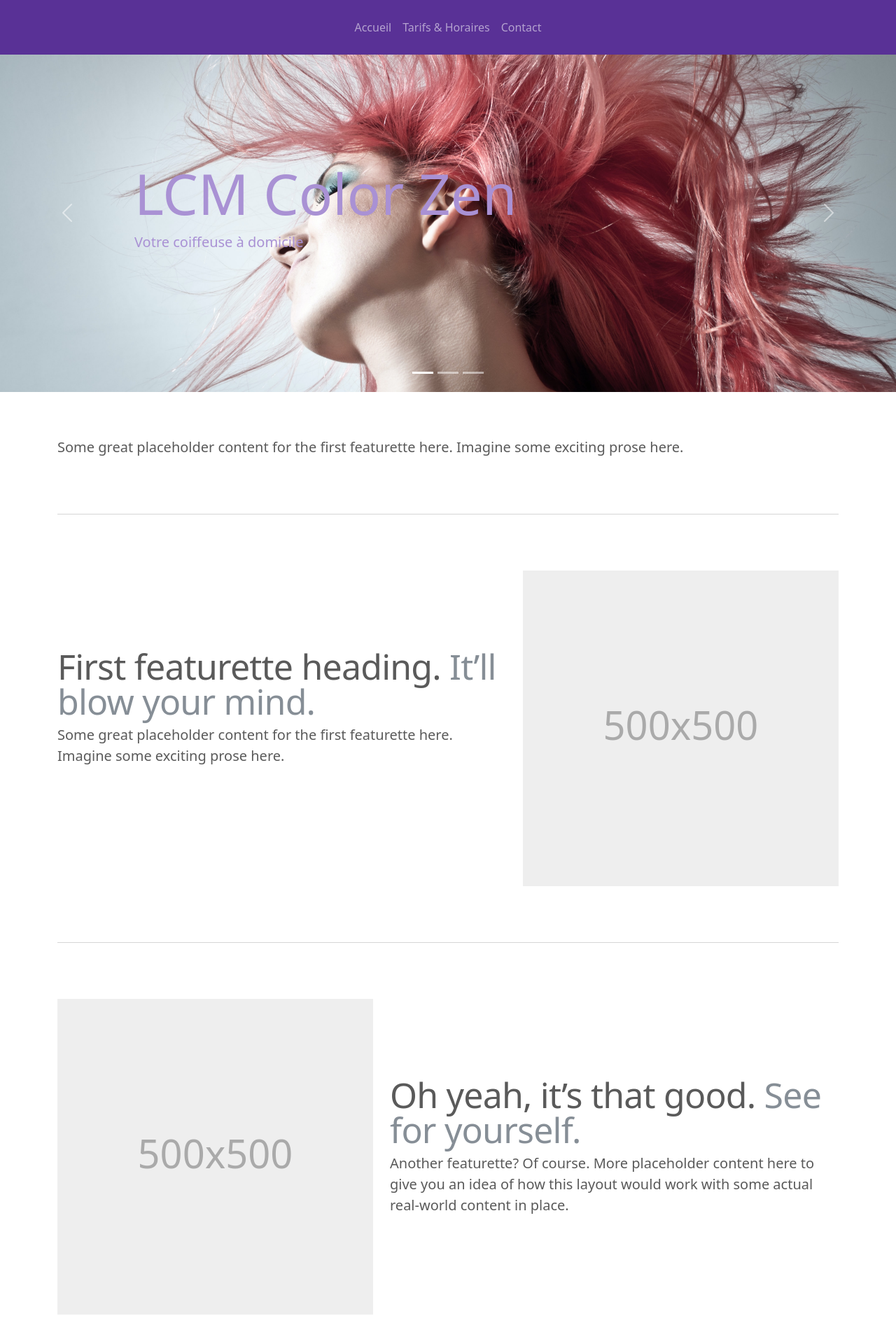
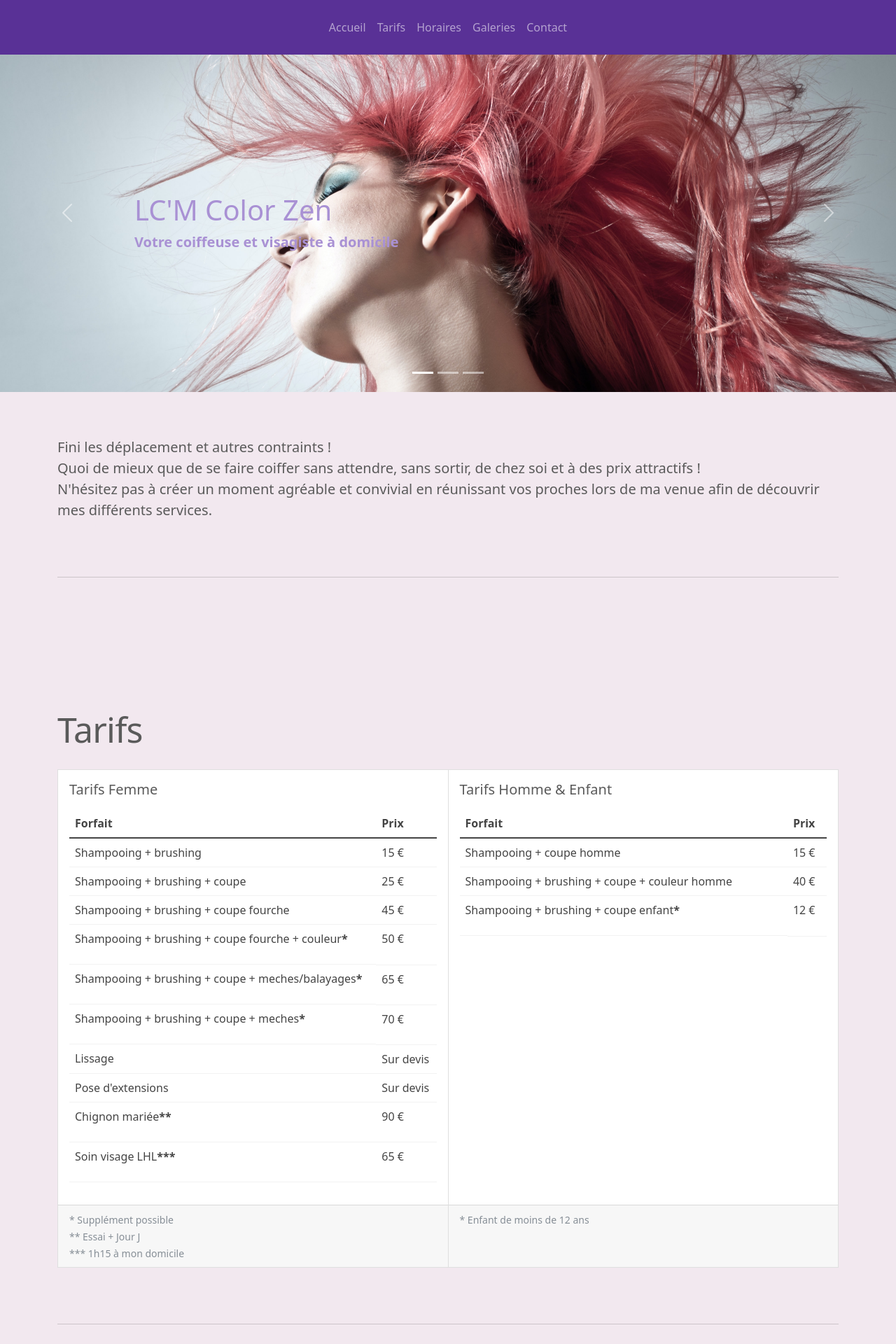
Before and after one commit to Danycm1/lcmcolor, a Flask app: page / in a window 1280 px wide. Shown: the top 1920 px of the page at 70% size. Run offline with Flask 2, Linux system fonts and the light colour scheme; some libraries are stand-ins or nearby versions.

Commit message:
feat: More work into prices, few edits to the carousel

```diff
--- /dev/null
+++ b/static/main.css
@@ -0,0 +1,3 @@
+body {
+    background-color: #F2E8EF;
+}
--- a/templates/index.html
+++ b/templates/index.html
@@ -26,6 +26,7 @@
   </style>
 
   <link href="../static/carousel.css" rel="stylesheet">
+  <link href="../static/main.css" rel="stylesheet">
 </head>
 
 <body>
@@ -44,7 +45,13 @@
               <a class="nav-link" aria-current="page" href="#">Accueil</a>
             </li>
             <li class="nav-item">
-              <a class="nav-link" href="#">Tarifs & Horaires</a>
+              <a class="nav-link" href="#">Tarifs</a>
+            </li>
+            <li class="nav-item">
+              <a class="nav-link" href="#">Horaires</a>
+            </li>
+            <li class="nav-item">
+              <a class="nav-link" href="#">Galeries</a>
             </li>
             <li class="nav-item">
               <a class="nav-link" href="#">Contact</a>
@@ -73,8 +80,8 @@
 
           <div class="container">
             <div class="carousel-caption text-start text-secondary">
-              <h1 class="display-1">LCM Color Zen</h1>
-              <p class="font-weight-bold">Votre coiffeuse à domicile</p>
+              <h1>LC'M Color Zen</h1>
+              <p class="fw-bolder">Votre coiffeuse et visagiste à domicile</p>
             </div>
           </div>
         </div>
@@ -85,10 +92,9 @@
           </svg>
 
           <div class="container">
-            <div class="carousel-caption">
-              <h1>Another example headline.</h1>
-              <p>Some representative placeholder content for the second slide of the carousel.</p>
-              <p><a class="btn btn-lg btn-primary" href="#">Learn more</a></p>
+            <div class="carousel-caption text-secondary">
+              <h1>LC'M Color Zen</h1>
+              <p class="fw-bolder">Coloriste Visagiste</p>
             </div>
           </div>
         </div>
@@ -99,10 +105,9 @@
           </svg>
 
           <div class="container">
-            <div class="carousel-caption text-end">
-              <h1>One more for good measure.</h1>
-              <p>Some representative placeholder content for the third slide of this carousel.</p>
-              <p><a class="btn btn-lg btn-primary" href="#">Browse gallery</a></p>
+            <div class="carousel-caption text-end text-secondary">
+              <h1>LC'M Color Zen</h1>
+              <p class="fw-bolder">Soin visage LHL</p>
             </div>
           </div>
         </div>
@@ -120,25 +125,125 @@
     <!-- Container -->
     <div class="container marketing">
       <!-- Line between features -->
-      <p class="lead">Some great placeholder content for the first featurette here. Imagine some exciting prose
-        here.</p>
+      <p class="lead">Fini les déplacement et autres contraints ! <br> Quoi de mieux que de se faire coiffer sans
+        attendre,
+        sans sortir,
+        de chez soi et à des prix attractifs !<br> N'hésitez pas à créer un moment agréable et convivial en réunissant
+        vos
+        proches
+        lors de ma venue afin de découvrir mes différents services.
+      </p>
       <hr class="featurette-divider">
 
       <div class="row featurette">
         <div class="col-md-7">
-          <h2 class="featurette-heading">First featurette heading. <span class="text-muted">It’ll blow your mind.</span>
-          </h2>
-          <p class="lead">Some great placeholder content for the first featurette here. Imagine some exciting prose
-            here.</p>
+          <h2 class="featurette-heading">Tarifs</h2>
+          <br>
         </div>
-        <div class="col-md-5">
-          <svg class="bd-placeholder-img bd-placeholder-img-lg featurette-image img-fluid mx-auto" width="500"
-            height="500" xmlns="http://www.w3.org/2000/svg" role="img" aria-label="Placeholder: 500x500"
-            preserveAspectRatio="xMidYMid slice" focusable="false">
-            <title>Placeholder</title>
-            <rect width="100%" height="100%" fill="#eee" /><text x="50%" y="50%" fill="#aaa" dy=".3em">500x500</text>
-          </svg>
+        <div class="table-responsive-lg">
+          <div class="card-group">
+            <!-- Table femme -->
+            <div class="card">
+              <div class="card-body">
+                <h5 class="card-title">Tarifs Femme</h5>
+                <p class="card-text">
+                <table class="table table-hover">
+                  <thead>
+                    <tr>
+                      <th scope="col">Forfait</th>
+                      <th scope="col">Prix</th>
+                    </tr>
+                  </thead>
+                  <tbody>
+                    <tr>
+                      <td>Shampooing + brushing</td>
+                      <td>15 €</td>
+                    </tr>
+                    <tr>
+                      <td>Shampooing + brushing + coupe</td>
+                      <td>25 €</td>
+                    </tr>
+                    <tr>
+                      <td>Shampooing + brushing + coupe fourche</td>
+                      <td>45 €</td>
+                    </tr>
+                    <tr>
+                      <td class="d-flex">Shampooing + brushing + coupe fourche + couleur<p class="fw-bolder">*</p>
+                      </td>
+                      <td>50 €</td>
+                    </tr>
+                    <tr>
+                      <td class="d-flex">Shampooing + brushing + coupe + meches/balayages<p class="fw-bolder">*</p>
+                      </td>
+                      <td>65 €</td>
+                    </tr>
+                    <tr>
+                      <td class="d-flex">Shampooing + brushing + coupe + meches<p class="fw-bolder">*</p>
+                      </td>
+                      <td>70 €</td>
+                    </tr>
+                    <tr>
+                      <td>Lissage</td>
+                      <td>Sur devis</td>
+                    </tr>
+                    <tr>
+                      <td>Pose d'extensions</td>
+                      <td>Sur devis</td>
+                    </tr>
+                    <tr>
+                      <td class="d-flex">Chignon mariée<p class="fw-bolder">**</p>
+                      </td>
+                      <td>90 €</td>
+                    </tr>
+                    <tr>
+                      <td class="d-flex">Soin visage LHL<p class="fw-bolder">***</p>
+                      </td>
+                      <td>65 €</td>
+                    </tr>
+                  </tbody>
+                </table>
+                </p>
+              </div>
+              <div class="card-footer">
+                <small class="text-muted">* Supplément possible <br>** Essai + Jour J <br>*** 1h15 à mon domicile
+                </small>
+              </div>
+            </div>
 
+            <!-- Table homme & enfants -->
+            <div class="card">
+              <div class="card-body">
+                <h5 class="card-title">Tarifs Homme & Enfant</h5>
+                <p class="card-text">
+                <table class="table table-hover">
+                  <thead>
+                    <tr>
+                      <th scope="col">Forfait</th>
+                      <th scope="col">Prix</th>
+                    </tr>
+                  </thead>
+                  <tbody>
+                    <tr>
+                      <td>Shampooing + coupe homme</td>
+                      <td>15 €</td>
+                    </tr>
+                    <tr>
+                      <td>Shampooing + brushing + coupe + couleur homme</td>
+                      <td>40 €</td>
+                    </tr>
+                    <tr>
+                      <td class="d-flex">Shampooing + brushing + coupe enfant<p class="fw-bolder">*</p></td>
+                      <td>12 €</td>
+                    </tr>
+                  </tbody>
+                </table>
+                </p>
+              </div>
+              <div class="card-footer">
+                <small class="text-muted">* Enfant de moins de 12 ans <br><br><br></small>
+              </div>
+            </div>
+          </div>
         </div>
       </div>
 
@@ -146,7 +251,7 @@
 
       <div class="row featurette">
         <div class="col-md-7 order-md-2">
-          <h2 class="featurette-heading">Oh yeah, it’s that good. <span class="text-muted">See for yourself.</span></h2>
+          <h2 class="featurette-heading">google map + table horaires <span class="text-muted">See for yourself.</span></h2>
           <p class="lead">Another featurette? Of course. More placeholder content here to give you an idea of how this
             layout would work with some actual real-world content in place.</p>
         </div>
```
